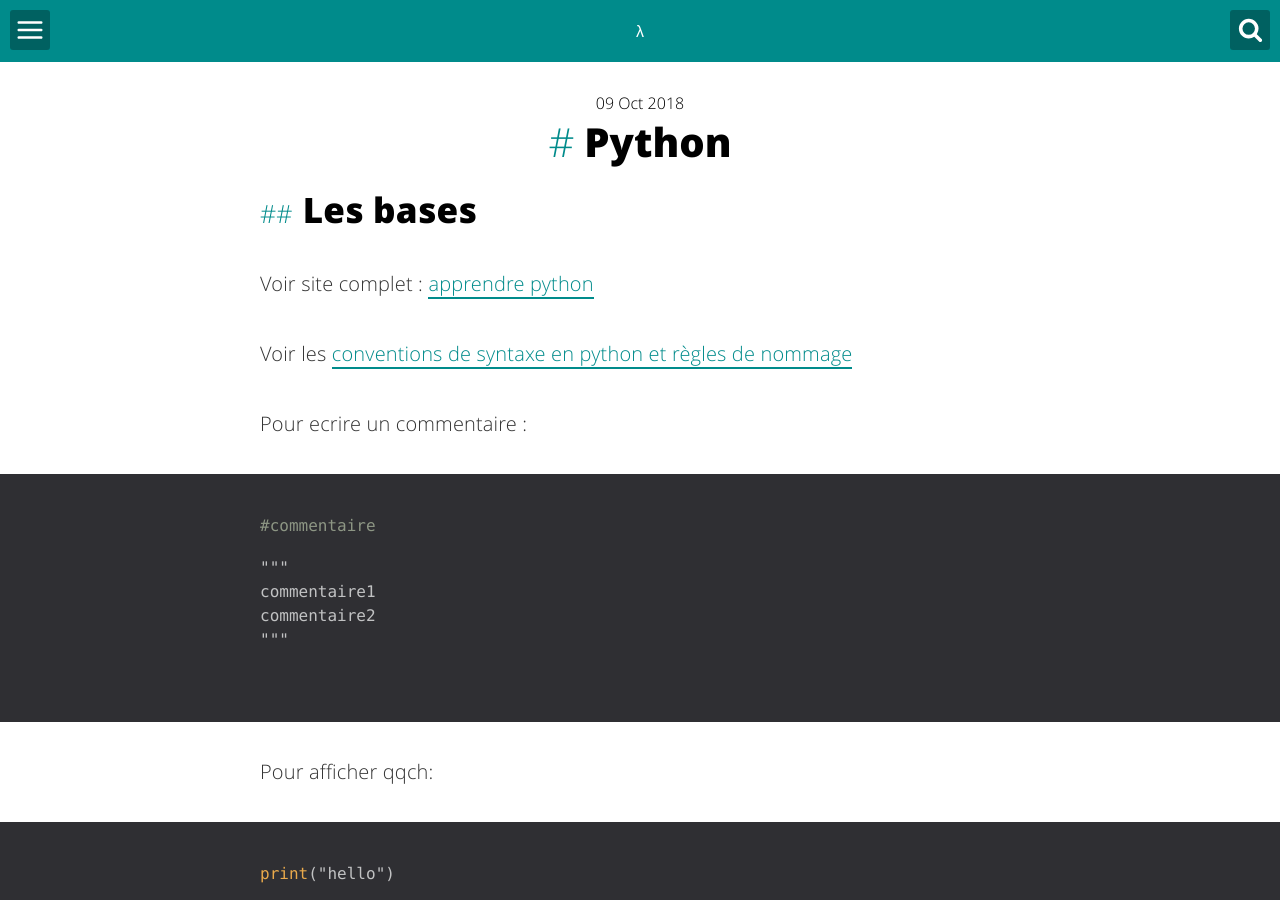
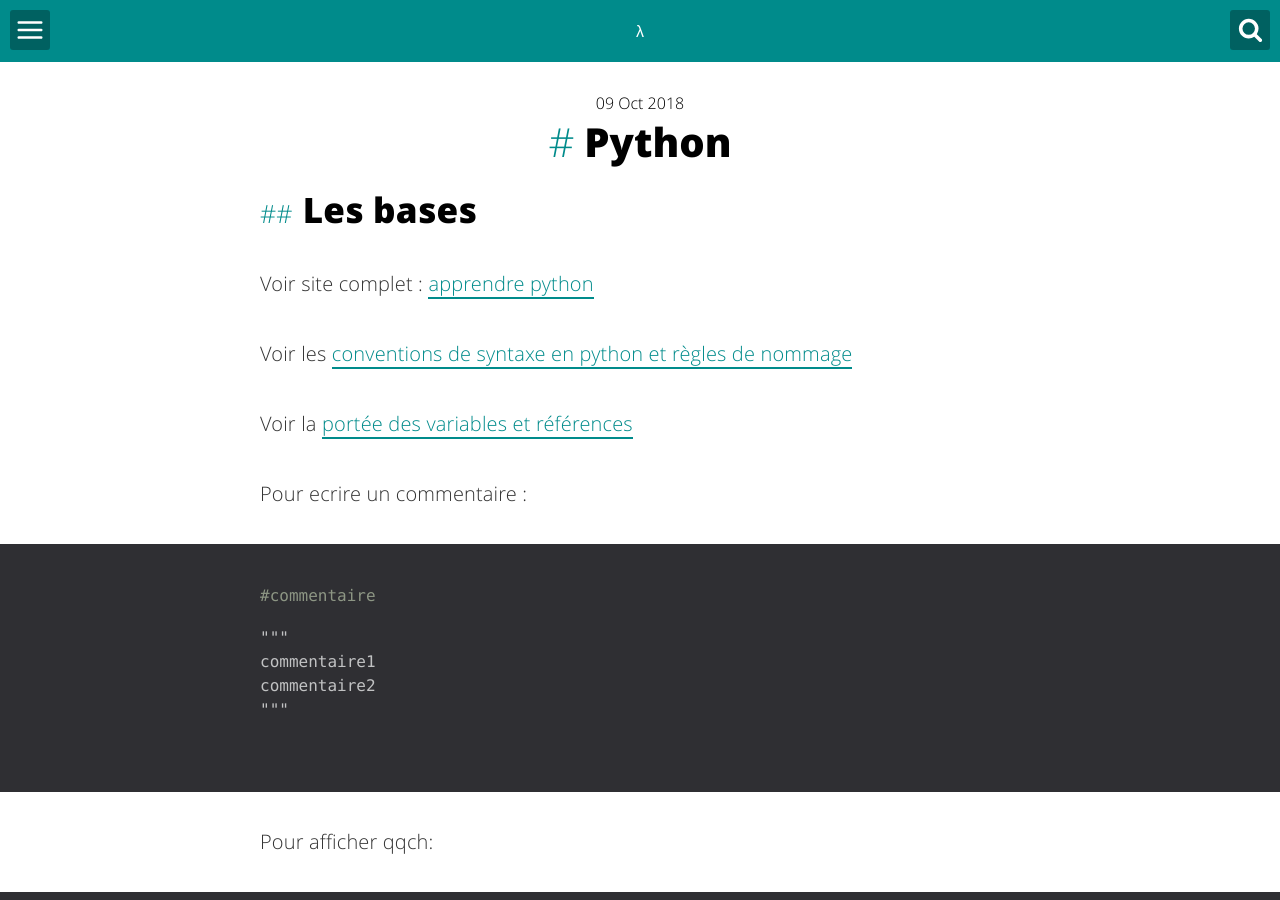
Before and after one commit to fasca/fasca.github.io, a Jekyll site: the page built from _posts/2018-10-9-Python.md, in a window 1280 px wide and 900 px high. Built offline with Jekyll 4.4.1, drawn with Linux system fonts in a browser that asks for light colours; comment, search, counter and statistics services are not loaded.

Commit message:
add line

```diff
--- a/_posts/2018-10-9-Python.md
+++ b/_posts/2018-10-9-Python.md
@@ -17,6 +17,8 @@ published: true
 Voir site complet : [apprendre python](http://apprendre-python.com)
 
 Voir les [conventions de syntaxe en python et règles de nommage](http://all4dev.libre-entreprise.org/index.php/Conventions_de_syntaxe_en_python)
+
+Voir la [portée des variables et références](https://openclassrooms.com/fr/courses/235344-apprenez-a-programmer-en-python/232520-portee-des-variables-et-references)
 
 Pour ecrire un commentaire :
 
```
